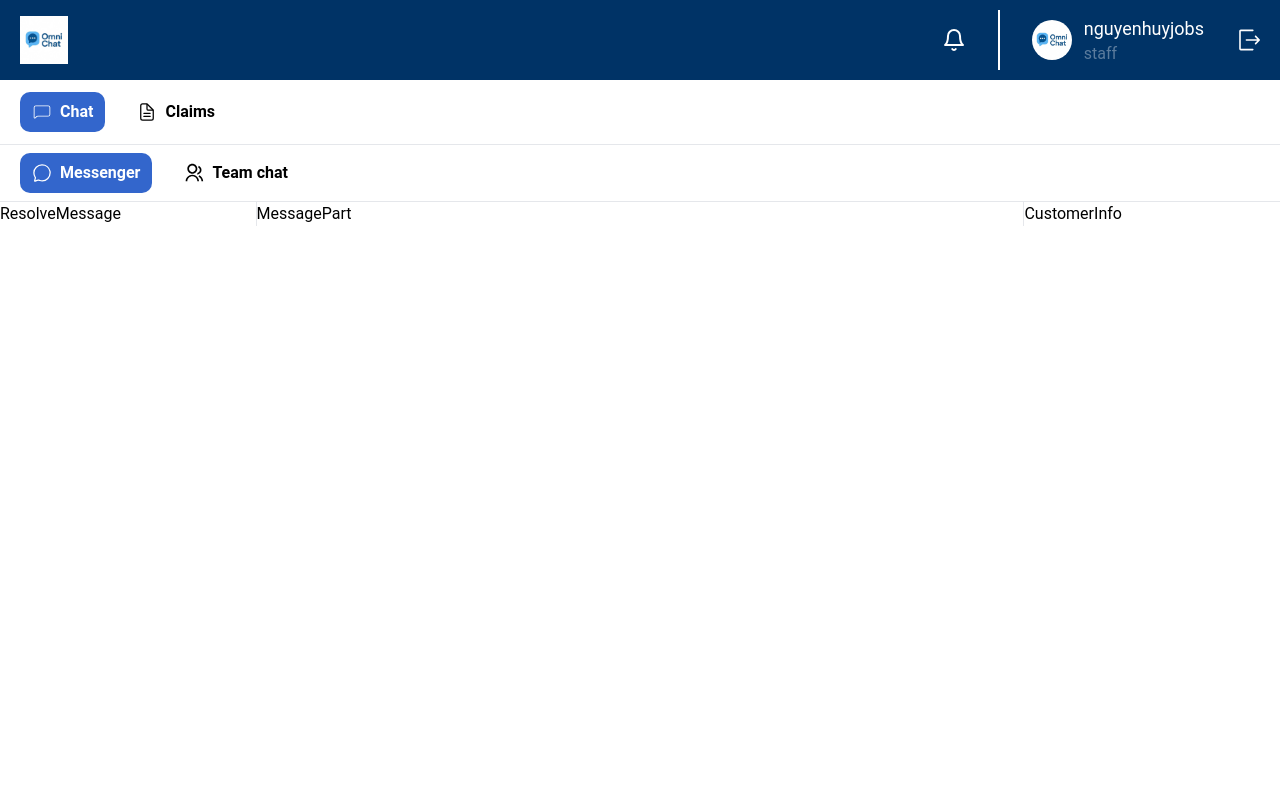
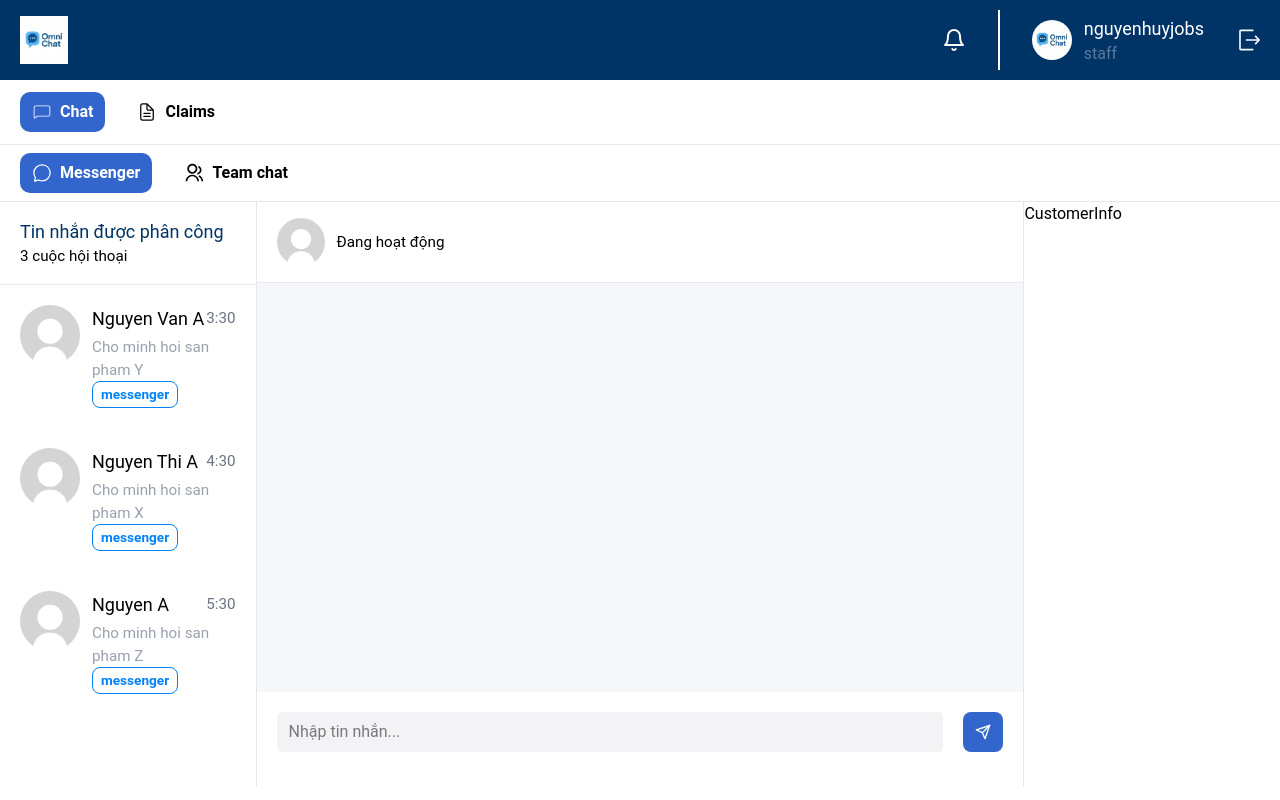
Before and after one commit to huynguyenj/omni-chat-web, a React (Vite) app: page /chat in a window 1280 px wide. Built offline with nearby package versions, Linux system fonts and the light colour scheme.

Commit message:
chat/page: finish message section and resolve message

```diff
--- a/src/features/chat/components/MessagePart.tsx
+++ /dev/null
@@ -1,7 +0,0 @@
-import React from 'react'
-
-export default function MessagePart() {
-  return (
-    <div>MessagePart</div>
-  )
-}
--- /dev/null
+++ b/src/features/chat/components/MessageSection.tsx
@@ -0,0 +1,119 @@
+import { useContext, useEffect, useRef, useState } from 'react'
+import SelectionMessageContext from '../context/SelectionMessageProvider'
+import Avatar from '@/assets/avatar-sample.jpg'
+import ChatMessageBox from './ui/ChatMessageBox'
+import { FiSend } from 'react-icons/fi'
+type MessageType = {
+  message: string
+  sender: boolean
+  time: string
+  conversationId: string
+  customer?: string
+}
+
+
+const conversation1: MessageType[] = [
+  { conversationId: '1', message: 'Cho minh hoi ve san pham Y', sender: false, time: '4:30', customer: 'Nguyen Van A' },
+  { conversationId: '1', message: 'Chao ban minh giup gi duoc cho ban', sender: true, time: '4:35' },
+  { conversationId: '1', message: 'San pham Y nay ben minh co nhe', sender: false, time: '4:36', customer: 'Nguyen Van A' }
+]
+
+const conversation2: MessageType[] = [
+  { conversationId: '2', message: 'Cho minh hoi ve san pham X', sender: false, time: '4:30', customer: 'Nguyen Thi A' },
+  { conversationId: '2', message: 'Chao ban minh giup gi duoc cho ban', sender: true, time: '4:35' },
+  { conversationId: '2', message: 'San pham X nay ben minh co nhe', sender: false, time: '4:36', customer: 'Nguyen Van A' }
+]
+
+const conversation3: MessageType[] = [
+  { conversationId: '3', message: 'Cho minh hoi ve san pham Z', sender: false, time: '4:30', customer: 'Nguyen A' },
+  { conversationId: '3', message: 'Chao ban minh giup gi duoc cho ban', sender: true, time: '4:35' },
+  { conversationId: '3', message: 'San pham Z nay ben minh co nhe', sender: false, time: '4:36', customer: 'Nguyen A' }
+]
+
+export default function MessageSection() {
+  const context = useContext(SelectionMessageContext)
+  const [customerInfo, setCustomerInfo] = useState<string | undefined>()
+  const [messages, setMessages] = useState<Omit<MessageType, 'conversationId'>[]>([])
+  const inputRef = useRef<HTMLInputElement>(null)
+  const messageEndRef = useRef<HTMLDivElement>(null)
+  useEffect(() => {
+    if (context?.conversationId === '1') {
+      setCustomerInfo(conversation1[0].customer)
+      setMessages(conversation1.map((data) => {
+        return {
+          message: data.message,
+          sender: data.sender,
+          time: data.time
+        }
+      }))
+    }
+    else if (context?.conversationId === '2') {
+      setCustomerInfo(conversation2[0].customer)
+      setMessages(conversation2.map((data) => {
+        return {
+          message: data.message,
+          sender: data.sender,
+          time: data.time
+        }
+      }))
+    }
+    else if (context?.conversationId === '3') {
+      setCustomerInfo(conversation3[0].customer)
+      setMessages(conversation3.map((data) => {
+        return {
+          message: data.message,
+          sender: data.sender,
+          time: data.time
+        }
+      }))
+    }
+  }, [context?.conversationId])
+
+  const handleSend = () => {
+    if (!inputRef.current) return
+    const value = inputRef.current?.value
+    const time = new Date()
+    if (value) {
+      const messageContent: Omit<MessageType, 'conversationId'> = {
+        message: value,
+        sender: true,
+        time: time.toLocaleTimeString('en-US', {
+          hour: 'numeric',
+          minute: '2-digit',
+          hour12: true
+        })
+      }
+      inputRef.current.value = ''
+      setMessages([...messages, messageContent])
+    }
+  }
+  useEffect(() => {
+    messageEndRef.current?.scrollIntoView({ behavior: 'smooth' })
+  }, [messages])
+  return (
+    <div className='h-full'>
+      <div className='flex items-center gap-3 border-b border-gray-200 py-4 px-5'>
+        <img src={Avatar} alt="avatar" className='w-12 h-12 rounded-full'/>
+        <div>
+          <p className='text-sm-body-desktop'>{customerInfo}</p>
+          <p className='text-[0.95rem]'>Đang hoạt động</p>
+        </div>
+      </div>
+      <div className='bg-[#F5F7FA] overflow-y-auto h-[70%] py-7 px-5'>
+        {messages.map((message) => (
+          <div className={`mt-5 flex ${message.sender && 'justify-end'}`}>
+            <ChatMessageBox message={message.message} sender={message.sender} time={message.time}/>
+          </div>
+        ))}
+        <div ref={messageEndRef}></div>
+      </div>
+      <div className='mt-5 px-5 flex gap-5'>
+        <input ref={inputRef} type="text" placeholder='Nhập tin nhắn...' className='rounded-[5px] py-2 px-3 w-full bg-[#F3F3F5]'/>
+        <button className='bg-secondary px-3 rounded-lg hover:bg-primary cursor-pointer' onClick={handleSend}>
+          {''}
+          <FiSend className='text-white'/>
+        </button>
+      </div>
+    </div>
+  )
+}
--- a/src/features/chat/components/ResolveMessage.tsx
+++ b/src/features/chat/components/ResolveMessage.tsx
@@ -1,7 +1,34 @@
-import React from 'react'
+import { useContext } from 'react'
+import AwaitMessageBox from './ui/AwaitMessageBox'
+import SelectionMessageContext from '../context/SelectionMessageProvider'
+
+type DataMessageType = {
+  customer: string
+  message: string
+  avatar?: string
+  time: string
+  conversationId: string
+}
+
+const dataMessage: DataMessageType[] = [
+  { customer: 'Nguyen Van A', message: 'Cho minh hoi san pham Y', time: '3:30', conversationId: '1' },
+  { customer: 'Nguyen Thi A', message: 'Cho minh hoi san pham X', time: '4:30', conversationId: '2' },
+  { customer: 'Nguyen A', message: 'Cho minh hoi san pham Z', time: '5:30', conversationId: '3' }
+]
 
 export default function ResolveMessage() {
+  const context = useContext(SelectionMessageContext)
   return (
-    <div>ResolveMessage</div>
+    <div>
+      <div className='border-b border-gray-200 py-4 px-5'>
+        <p className='text-sm-body-desktop text-primary'>Tin nhắn được phân công</p>
+        <p className='text-[0.95rem]'>3 cuộc hội thoại</p>
+      </div>
+      {dataMessage.map((data) => (
+        <div key={data.conversationId} className={`${context?.conversationId === data.conversationId && 'border-l-6 border-secondary bg-[#ebf3fb]'} hover:bg-[#F9FAFB] cursor-pointer`} onClick={() => context?.handleChoose(data.conversationId)}>
+          <AwaitMessageBox customerName={data.customer} message={data.message} time={data.time} platform='messenger'/>
+        </div>
+      ))}
+    </div>
   )
 }
--- /dev/null
+++ b/src/features/chat/components/ui/AwaitMessageBox.tsx
@@ -0,0 +1,31 @@
+import AvatarSample from '@/assets/avatar-sample.jpg'
+type AwaitMessageBoxType = {
+  customerName: string
+  time: string
+  avatar?: string
+  message: string
+  platform: 'messenger' | 'instagram'
+}
+
+export default function AwaitMessageBox({ customerName, message, time, platform, avatar }: AwaitMessageBoxType) {
+  return (
+    <div className='px-5 py-5 flex gap-3'>
+      <img src={avatar ? avatar : AvatarSample} alt="avatar" className='w-15 h-15 rounded-full' />
+      <div className='w-full'>
+        <div className='flex justify-between items-center'>
+          <p className='text-sm-body-desktop'>{customerName}</p>
+          <p className='text-[0.95rem] text-gray-500'>{time}</p>
+        </div>
+        <p className='text-[0.95rem] text-gray-400 mt-1'>{message}</p>
+        <div>
+          <div className='w-fit rounded-lg border border-light-secondary text-light-secondary font-bold text-[0.85rem] px-2 py-0.5'>
+            {platform}
+          </div>
+          <div>
+
+          </div>
+        </div>
+      </div>
+    </div>
+  )
+}
--- /dev/null
+++ b/src/features/chat/components/ui/ChatMessageBox.tsx
@@ -0,0 +1,14 @@
+type ChatMessageBoxType = {
+  message: string
+  time: string
+  sender: boolean
+}
+
+export default function ChatMessageBox({ message, time, sender }: ChatMessageBoxType) {
+  return (
+    <div className={`px-5 py-3 ${sender ? 'bg-secondary' : 'bg-white'} w-fit rounded-[10px] border border-gray-300`}>
+      <p className={`text-sm-body-desktop ${sender && 'text-white'}`}>{message}</p>
+      <p className={`text-[0.85rem] ${sender ? 'text-gray-300' :'text-gray-500'}`}>{time}</p>
+    </div>
+  )
+}
--- /dev/null
+++ b/src/features/chat/context/SelectionMessageProvider.tsx
@@ -0,0 +1,22 @@
+import { createContext, useState, type PropsWithChildren } from 'react'
+
+type SelectionMessageContextProps = {
+  conversationId: string
+  handleChoose: (conversationId: string) => void
+}
+
+const SelectionMessageContext = createContext<SelectionMessageContextProps | undefined>(undefined)
+
+export function SelectionMessageProvider({ children }: PropsWithChildren) {
+  const [conversationId, setConversationId] = useState('')
+  const handleChoose = (conversationId: string) => {
+    setConversationId(conversationId)
+  }
+  return (
+    <SelectionMessageContext value={{ conversationId, handleChoose }}>
+      {children}
+    </SelectionMessageContext>
+  )
+}
+
+export default SelectionMessageContext
--- a/src/features/chat/layouts/ChatLayout.tsx
+++ b/src/features/chat/layouts/ChatLayout.tsx
@@ -1,27 +1,13 @@
-import ChatNavbar from '../components/ChatNavbar'
-import CustomerInfo from '../components/CustomerInfo'
-import MessagePart from '../components/MessagePart'
-import ResolveMessage from '../components/ResolveMessage'
 import TabNavbar from '../components/TabNavbar'
+import { Outlet } from 'react-router'
 
 export default function ChatLayout() {
   return (
     <div>
       <div>
         <TabNavbar/>
-        <ChatNavbar/>
       </div>
-      <div className='flex'>
-        <div className='flex-1 border-r border-gray-200 h-full'>
-          <ResolveMessage/>
-        </div>
-        <div className='flex-3 border-r border-gray-200 h-full'>
-          <MessagePart/>
-        </div>
-        <div className='flex-1'>
-          <CustomerInfo/>
-        </div>
-      </div>
+      <Outlet/>
     </div>
   )
 }
--- a/src/index.css
+++ b/src/index.css
@@ -6,6 +6,7 @@
       /*background*/
       --primary: #003366;
       --secondary: #3366CC;
+      --light-secondary: #0082FB;
       --light-blue: #5B7C9D;
       --graphite: #F5F7FA;
       --green-accent: #2ECC71;
@@ -43,6 +44,7 @@
 @theme inline {
       --color-primary: var(--primary);
       --color-secondary: var(--secondary);
+      --color-light-secondary: var(--light-secondary);
       --color-foreground: var(--foreground);
       --color-foreground-light-blue: var(--light-blue);
       --color-foreground-secondary: var(--foreground-secondary);
--- a/src/pages/staff/ChatPage.tsx
+++ b/src/pages/staff/ChatPage.tsx
@@ -1,7 +1,26 @@
+import ChatNavbar from '@/features/chat/components/ChatNavbar'
+import CustomerInfo from '@/features/chat/components/CustomerInfo'
+import MessageSection from '@/features/chat/components/MessageSection'
+import ResolveMessage from '@/features/chat/components/ResolveMessage'
+import { SelectionMessageProvider } from '@/features/chat/context/SelectionMessageProvider'
 
 export default function ChatPage() {
   return (
     <div>
+      <SelectionMessageProvider>
+        <ChatNavbar/>
+        <div className='flex h-[73vh]'>
+          <div className='flex-1 border-r border-gray-200 h-full'>
+            <ResolveMessage/>
+          </div>
+          <div className='flex-3 border-r border-gray-200 h-full'>
+            <MessageSection/>
+          </div>
+          <div className='flex-1'>
+            <CustomerInfo/>
+          </div>
+        </div>
+      </SelectionMessageProvider>
     </div>
   )
 }
```
Also changed, not shown: src/assets/avatar-sample.jpg (added).
